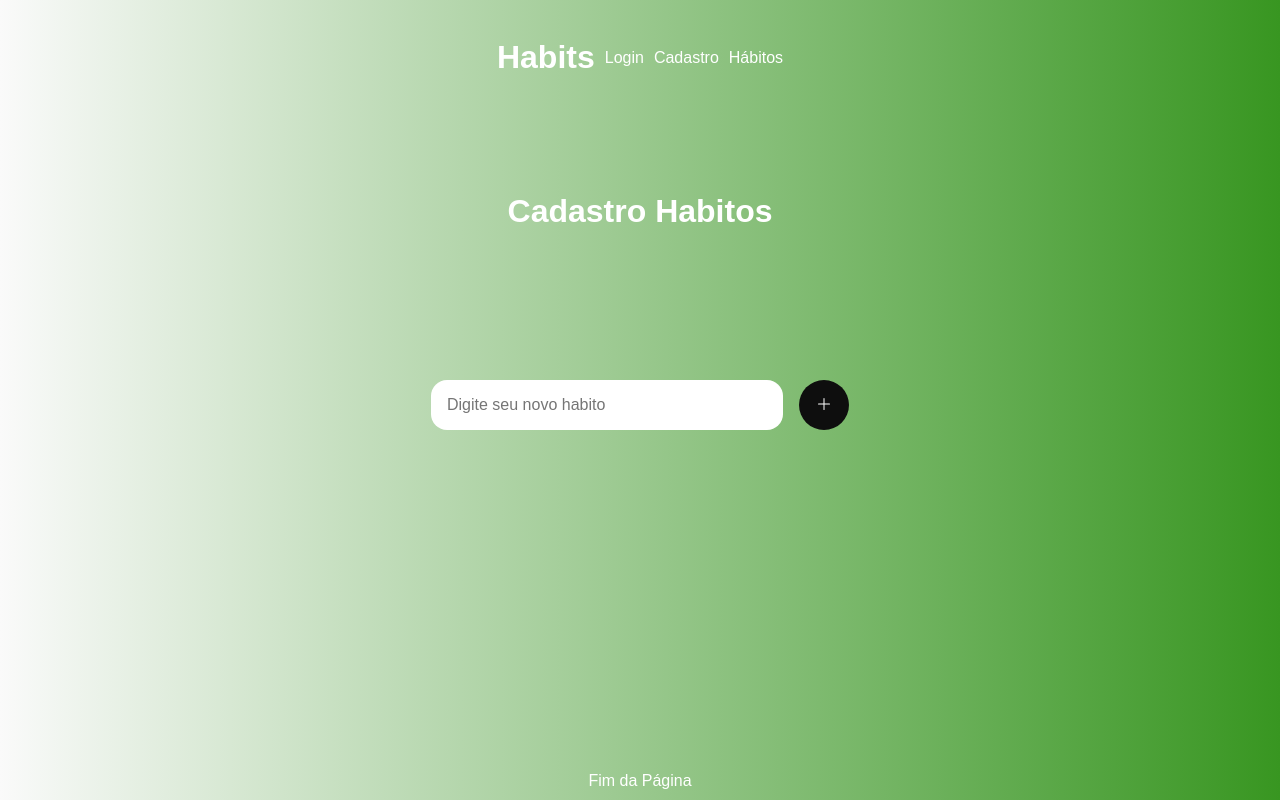
After one commit to VictorBenachio/Software-Project-Impacta, a Flask app: template templates/cadastro_habitos.html in a window 1280 px wide. The commit adds this page. Run offline with Flask 3, Linux system fonts and the light colour scheme; the template is opened without the code that fills it, so the values that code supplies are empty; parts of the project's set-up code (start-up, migrations or seed data) failed here and were passed over.

Commit message:
cadastro_habitos front end

```diff
--- /dev/null
+++ b/templates/cadastro_habitos.html
@@ -0,0 +1,41 @@
+
+<!DOCTYPE html>
+<html lang="en">
+<head>
+  <meta charset="UTF-8">
+  <meta http-equiv="X-UA-Compatible" content="IE=edge">
+  <meta name="viewport" content="width=device-width, initial-scale=1.0">
+  <link rel="stylesheet" href="stylehabitos.css">
+
+  <title>Document</title>
+</head>
+<body>
+  <header>
+    <h1>Habits</h1>
+    <nav>
+      <a href="#">Login</a>
+      <a href="#">Cadastro</a>
+      <a href="#">Hábitos</a>
+    </nav>
+  </header>
+  <h1>Cadastro Habitos</h1>
+  <div class ="content"></div>
+    <div class="content--add--item">
+      <input type="text" id ="input--new--habito" placeholder="Digite seu novo habito">
+      <button onclick="newHabito()" id="btn-new-habito"  title="Clique aqui para adicionar um novo habito">
+        <svg xmlns="http://www.w3.org/2000/svg" width="16" height="16" fill="currentColor" class="bi bi-plus-lg" viewBox="0 0 16 16">
+          <path fill-rule="evenodd" d="M8 2a.5.5 0 0 1 .5.5v5h5a.5.5 0 0 1 0 1h-5v5a.5.5 0 0 1-1 0v-5h-5a.5.5 0 0 1 0-1h5v-5A.5.5 0 0 1 8 2Z"/>
+        </svg>
+      </button>
+    </div>
+  <div class="content--body">
+    <ol id="to-do-list">
+    </ol>
+
+  </div>
+  <footer>
+    Fim da Página
+  </footer>
+</body>
+<script  src="script.js"></script>
+</html>
--- a/templates/formulario.html
+++ b/templates/formulario.html
@@ -4,7 +4,7 @@
     <meta charset="UTF-8">
     <meta http-equiv="X-UA-Compatible" content="IE=edge">
     <meta name="viewport" content="width=device-width, initial-scale=1.0">
-    <link rel="stylesheet" href="css/style.css" type="text/css">
+    <link rel="stylesheet" href="style.css" type="text/css">
     <title>Formulario</title>
 </head>
     <body>
--- /dev/null
+++ b/templates/script.js
@@ -0,0 +1,60 @@
+const localStorageKey = "listaHabitos"
+
+function validateIfExistNewHabito()
+{
+    let values = JSON.parse(localStorage.getItem(localStorageKey) || "[]")
+    let inputValue = document.getElementById("input--new--habito").value
+    let exist = values.find(x => x.name == inputValue)
+    return !exist ? false : true
+}
+
+function newHabito()
+{
+    let input = document.getElementById("input--new--habito")
+    input.style.border = ''
+
+    //validação
+    if(!input.value)
+    {
+        input.style.border = '1px solid red'
+        alert("Digite Algo para inserir na sua lista de habitos")
+    }
+    else if(validateIfExistNewHabito())
+    {
+        alert('Habito ja existente')
+    }
+    else
+    {
+        //incrementação para o localStorage
+        let values = JSON.parse(localStorage.getItem(localStorageKey) || "[]") //gerar um array com o string Convertendo
+        values.push({
+            name:input.value
+        })
+        localStorage.setItem(localStorageKey,JSON.stringify(values)) //convertendo o array para string, storage só lê string
+        showValues()
+    }
+    input.value =''
+}
+
+
+function showValues()
+{
+    let values = JSON.parse(localStorage.getItem(localStorageKey) || "[]")
+    let list = document.getElementById('to-do-list');
+    list.innerHTML = ''
+    for(let i = 0; i < values.length; i++){
+        list.innerHTML += `<li>${values[i]['name']}<button id='btn-ok' onclick='removeItem("${values[i]['name']}")'><svg xmlns="http://www.w3.org/2000/svg" width="16" height="16" fill="currentColor" class="bi bi-check-lg" viewBox="0 0 16 16"><path d="M12.736 3.97a.733.733 0 0 1 1.047 0c.286.289.29.756.01 1.05L7.88 12.01a.733.733 0 0 1-1.065.02L3.217 8.384a.757.757 0 0 1 0-1.06.733.733 0 0 1 1.047 0l3.052 3.093 5.4-6.425a.247.247 0 0 1 .02-.022Z"/></svg></button></li>`
+    }
+}
+
+function removeItem(data)
+{
+    let values = JSON.parse(localStorage.getItem(localStorageKey) || "[]")
+    let index = values.findIndex(x => x.name == data)
+    values.splice(index,1)
+    localStorage.setItem(localStorageKey,JSON.stringify(values))
+    showValues()
+
+}
+
+showValues()
--- /dev/null
+++ b/templates/stylehabitos.css
@@ -0,0 +1,127 @@
+:root{
+    --color-dark: rgb(14, 14, 14);
+    --color-white: #fff;
+    --color--green: rgb(56, 150, 33);
+}
+/* Estilos do cabeçalho */
+header {
+    color: #fff;
+    padding: 10px;
+    display: flex;
+    justify-content: space-between;
+    align-items: center;
+  }
+  nav {
+    display: flex;
+  }
+  nav a {
+    color: #fff;
+    text-decoration: none;
+    margin-left: 10px;
+    display: flex;
+    text-align: right;
+  }
+  nav a:hover {
+    text-decoration: underline;
+  }
+  /* Estilos do rodapé */
+  footer {
+    color: #fff;
+    padding: 10px;
+    text-align: center;
+    position: absolute;
+    bottom: 0;
+    width: 100%;
+  }
+
+body{
+    font-family: Arial, Helvetica, sans-serif;
+    background-image: linear-gradient(to right, rgb(250, 250, 250), rgb(56, 150, 33));
+    color: #fff;
+    display: flex;
+    flex-direction: column;
+    align-items: center;
+    gap: 4rem;
+}
+
+
+.content{
+    display: flex;
+    flex-direction: column;
+    gap: 4rem;
+}
+
+.content--add--item{
+    display: flex;
+    align-items: center;
+    gap: 1rem;
+    flex-wrap: wrap ;
+}
+
+#input--new--habito,
+#btn-new-habito{
+    border: none;
+    font-size: 1rem;
+    outline: none;
+    padding: 1rem;
+}
+#input--new--habito{
+    width: 20rem;
+    border-radius: 1rem;
+}
+
+
+#btn-new-habito{
+    background-color: var(--color-dark);
+    color: #fff;
+    border-radius: 50%;
+    width: 50px;
+    height: 50px;
+    cursor: pointer;
+    transition: .4s;
+}
+
+#btn-new-habito:hover{
+    background-color: var(--color--green);
+}
+
+#to-do-list{
+    display: flex;
+    flex-direction: column;
+    gap: 1rem;
+    padding: 0;
+}
+
+#to-do-list li{
+    list-style-type: none;
+    font-size: 1.4rem;
+    text-transform: capitalize;
+    display: flex;
+    align-items: center;
+    justify-content: space-between;
+}
+
+#to-do-list li:hover{
+    background-color: var(--color-dark);
+    transition: .4s;
+    border-radius: 1rem;
+    padding-left: 1rem;
+}
+#btn-ok{
+    border: none;
+    background-color: var(--color-green);
+    color: var(--color-white);
+    padding: .4rem .8rem;
+    border-radius: 50%;
+    width: 50px;
+    height: 50px;
+    display: flex;
+    justify-content: center;
+    align-items: center;
+    cursor: pointer;
+    transition: .4s;
+}
+
+#btn-ok:hover{
+    background-color: var(--color-green);
+}
--- a/templates/tela-de-login.html
+++ b/templates/tela-de-login.html
@@ -4,7 +4,7 @@
     <meta charset="UTF-8">
     <meta http-equiv="X-UA-Compatible" content="IE=edge">
     <meta name="viewport" content="width=device-width, initial-scale=1.0">
-    <link rel="stylesheet" href="css/login.css">
+    <link rel="stylesheet" href="login.css">
     <title>Login</title>
 </head>
     <body>
```
Also changed, not shown: templates/login.css (renamed from CSS/login.css), templates/style.css (renamed from CSS/style.css).
